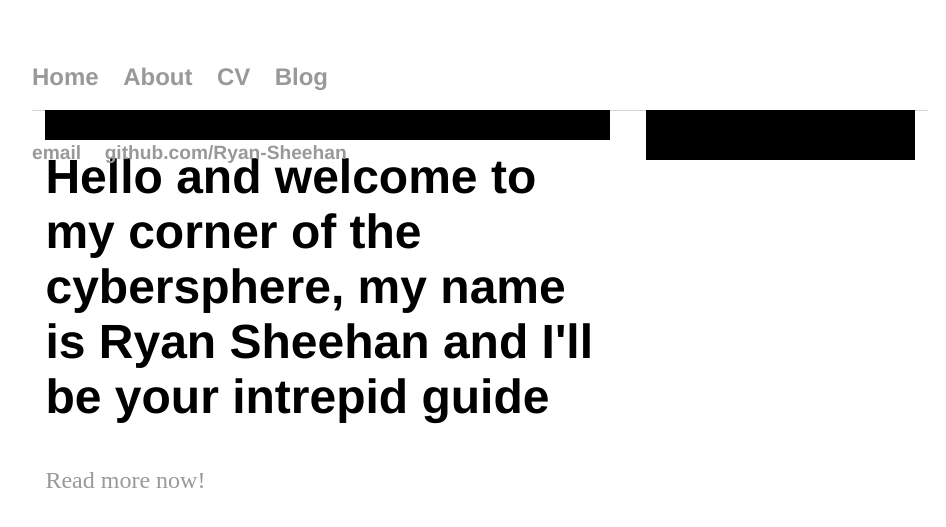
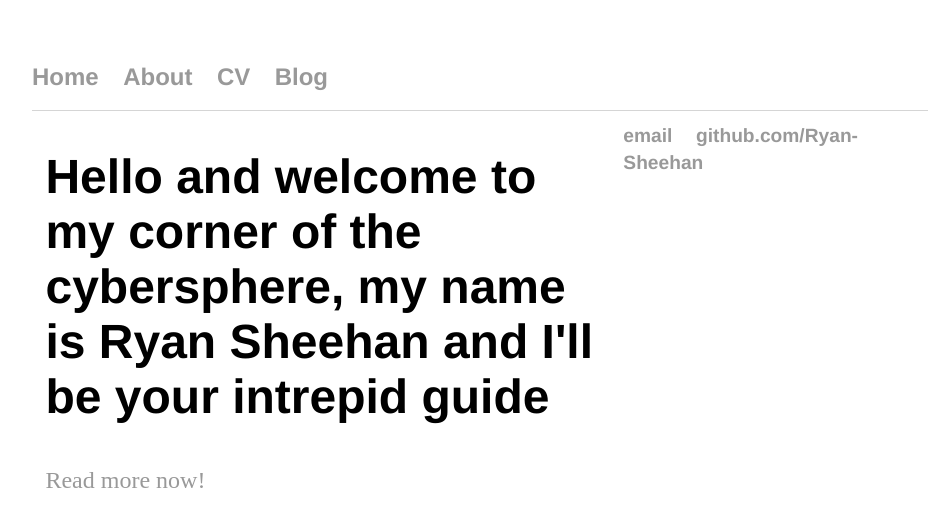
Before and after one commit to Ryan-Sheehan/Ryan-Sheehan.github.io, a Jekyll site: the page built from index.html, in a window 1280 px wide. Shown: the top 527 px of the page, without its empty margins (160-1106 px from the left). Built offline with Jekyll 4.4.1, drawn with Linux system fonts in a browser that asks for light colours.

Commit message:
Update main.css

```diff
--- a/css/main.css
+++ b/css/main.css
@@ -51,13 +51,9 @@
     float: left;
     margin: 0 1.5%;
     width: 63%;
-    height: 30px;
-    background-color: black;
 }
 aside {
     float: right;
     margin: 0 1.5%;
     width: 30%;
-    height: 50px;
-    background-color: black;
 }
```
